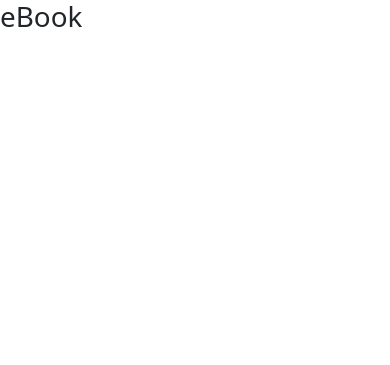
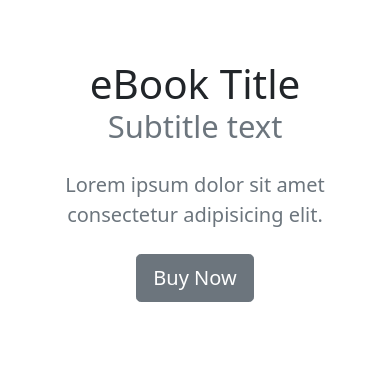
Before and after one commit to unitdevusd/dating, a website: page index.html in a window 390 px wide. Drawn offline with nearby package versions, Linux system fonts and the light colour scheme.

Commit message:
Intro section basic layout & responsiveness

```diff
--- a/index.html
+++ b/index.html
@@ -4,11 +4,44 @@
     <meta charset="UTF-8">
     <meta http-equiv="X-UA-Compatible" content="IE=edge">
     <meta name="viewport" content="width=device-width, initial-scale=1.0">
-    <link rel="stylesheet" href="./node_modules/bootstrap/dist/css/bootstrap.css">
-    <script src="./node_modules/bootstrap/dist/js/bootstrap.bundle.js" defer></script>
+    <link rel="stylesheet" href="/node_modules/bootstrap/dist/css/bootstrap.css">
+    <link rel="stylesheet" href="/styles.css">
+    <script src="/node_modules/bootstrap/dist/js/bootstrap.bundle.js" defer></script>
     <title>eBook</title>
 </head>
 <body>
-    <h1>eBook</h1>
+
+    <!-- navbar -->
+
+
+    <!-- intro text & main image -->
+    <section id="intro">
+        <div class="container-lg">
+            <div class="row justify-content-center align-items-center">
+                <div class="col-md-5 text-center text-md-start">
+                    <h1>
+                        <div class="display-2">eBook Title</div>
+                        <div class="display-5 text-muted">Subtitle text</div>
+                    </h1>
+                    <p class="lead my-4 text-muted">Lorem ipsum dolor sit amet consectetur adipisicing elit.</p>
+                    <a href="#pricing" class="btn btn-secondary btn-lg">Buy Now</a>
+                </div>
+                <div class="col-md-5 text-center d-none d-md-block">
+                    <img class="img-fluid" src="https://picsum.photos/938/1045" alt="eBook cover">
+                </div>
+            </div>
+        </div>
+    </section>
+
+    <!-- pricing plans -->
+
+
+    <!-- topics at a glance -->
+
+
+    <!-- reviews list -->
+
+
+
 </body>
 </html>
--- /dev/null
+++ b/styles.css
@@ -0,0 +1,3 @@
+section {
+    padding: 60px 0;
+}
```
Also changed, not shown: 1 other file.
